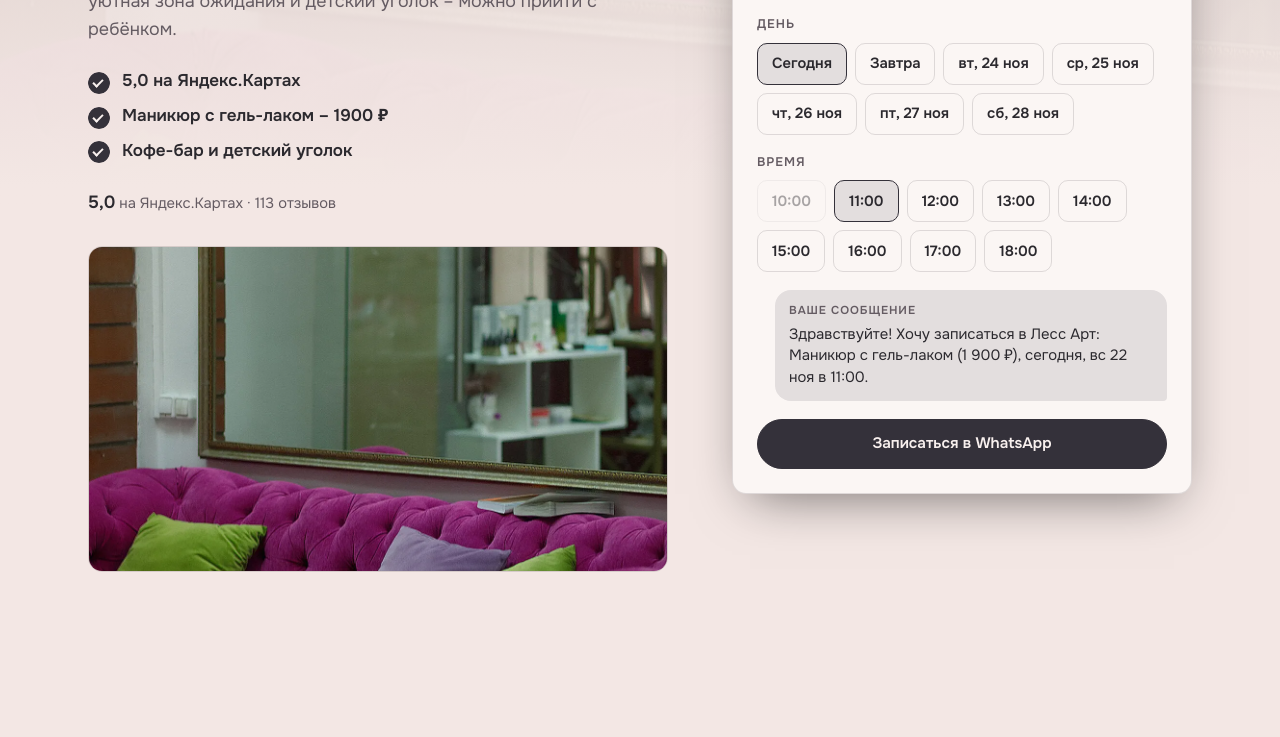
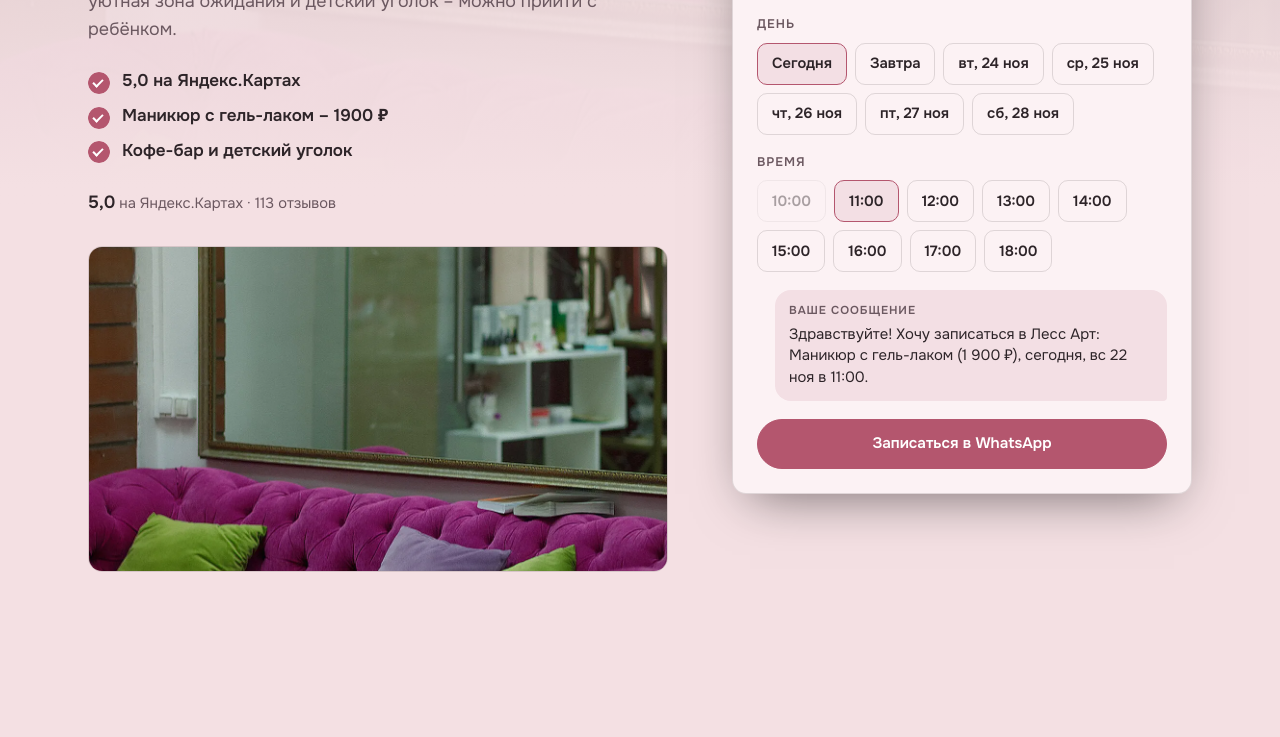
Before and after one commit to erzhevsky-glitch/nogti-151722967176-demo, a plain HTML site: page index.html in a window 1280 px wide. Shown: the part 473-1210 px from the top of the page. Drawn offline with Linux system fonts and the light colour scheme.

Commit message:
Пудра насыщеннее: розовые кнопки и фон

```diff
--- a/style-prod.css
+++ b/style-prod.css
@@ -203,3 +203,6 @@ main { max-width: var(--wrap); margin: 0 auto; padding: 0 var(--gut); }
 }
 
 h1,h2,h3,h4,p,li,a,span,button{-webkit-hyphens:manual;hyphens:manual}
+
+/* Лесс Арт: насыщенная пудра (просьба 22.11) – при пересборке дописать снова, см. brief.md */
+:root{--c-canvas:#f4e0e3;--c-surface:#fcf2f4;--c-ink:#2d2428;--c-ink-soft:#6b5860;--c-accent:#b4566e;--c-accent-ink:#ffffff;--c-accent-deep:#8c3f55}
```
